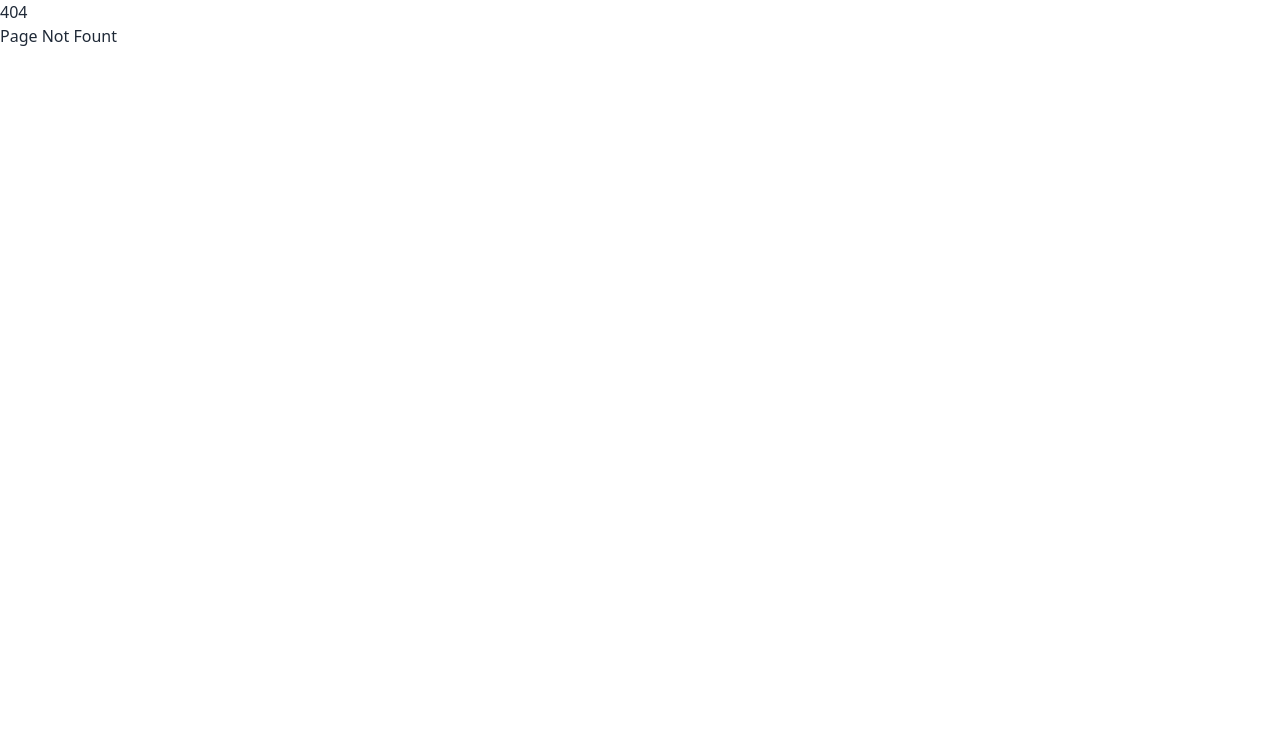
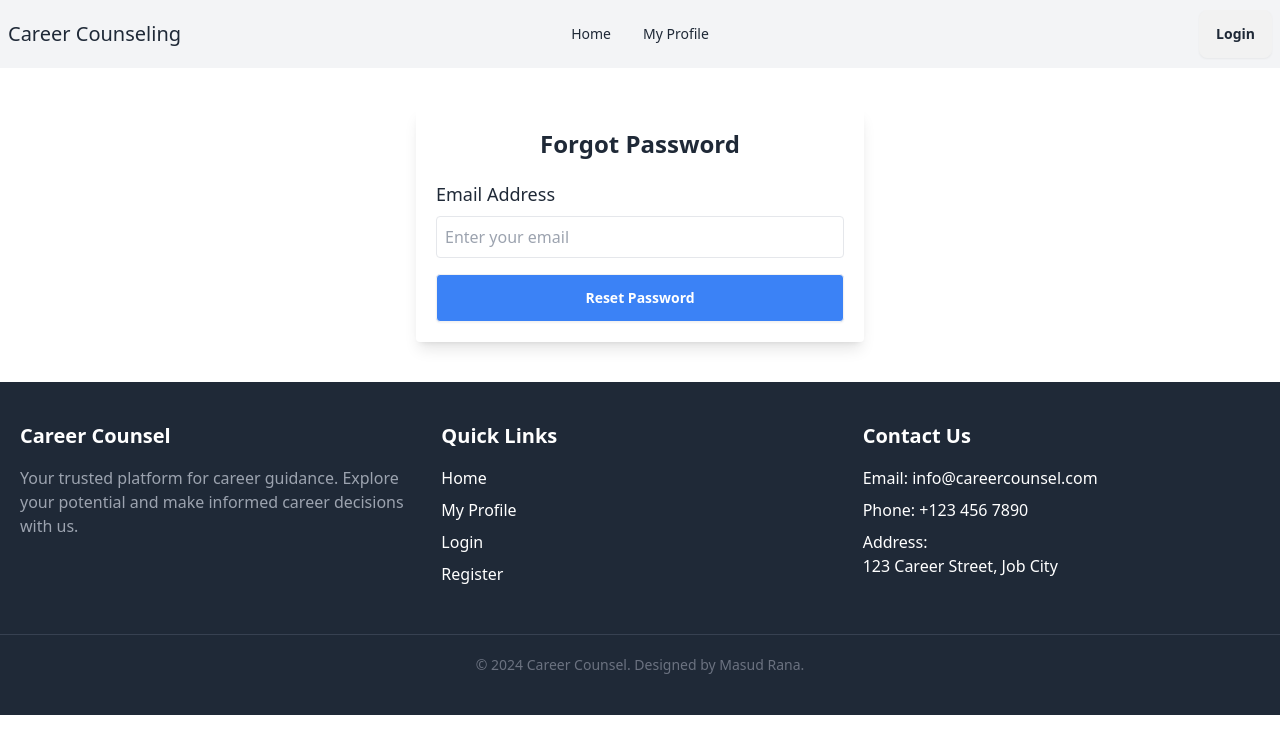
Before and after one commit to masud2005/9th-assignment-Career-Counseling, a React (Vite) app: page /forget-password in a window 1280 px wide. Before the commit this address had no page. Shown: the top 754 px of the page. Built offline with nearby package versions, Linux system fonts and the light colour scheme.

Commit message:
Added Forgate Password Functionality

```diff
--- /dev/null
+++ b/src/pages/ForgatePassword.jsx
@@ -0,0 +1,53 @@
+import React, { useState } from 'react';
+import { sendPasswordResetEmail, getAuth } from "firebase/auth";
+import { useLocation } from 'react-router-dom';
+
+const ForgetPassword = () => {
+    const location = useLocation();
+    const initialEmail = location.state?.email || '';
+    // console.log(location, initialEmail);
+    const [email, setEmail] = useState(initialEmail); // Initial email state
+    const auth = getAuth();
+
+    const handleResetPassword = () => {
+        if (!email) {
+            alert('Please enter your email address.');
+            return;
+        }
+
+        sendPasswordResetEmail(auth, email)
+            .then(() => {
+                alert('Password reset email sent. Please check your inbox.');
+                // Reset email field after sending reset link
+                setEmail(''); // Clear the email field after reset
+                // Optionally redirect the user to their inbox
+                // window.location.href = "https://mail.google.com";
+            })
+            .catch((error) => {
+                console.error(error.message);
+                alert('Error: ' + error.message);
+            });
+    };
+
+    return (
+        <div className="container mx-auto my-10 p-5 max-w-md bg-white shadow-lg rounded">
+            <h1 className="text-2xl font-bold mb-5 text-center">Forgot Password</h1>
+            <label className="block text-lg mb-2">Email Address</label>
+            <input
+                type="email"
+                value={email}
+                onChange={(e) => setEmail(e.target.value)} // Handle user input
+                placeholder="Enter your email"
+                className="w-full p-2 border rounded mb-4"
+            />
+            <button
+                onClick={handleResetPassword}
+                className="btn bg-blue-500 text-white w-full py-2 rounded"
+            >
+                Reset Password
+            </button>
+        </div>
+    );
+};
+
+export default ForgetPassword;
--- a/src/pages/Login.jsx
+++ b/src/pages/Login.jsx
@@ -1,4 +1,4 @@
-import React, { useContext } from 'react';
+import React, { useContext, useState } from 'react';
 import { Link } from 'react-router-dom';
 import { AuthContext } from '../context/AuthProvider';
 import Swal from 'sweetalert2';
@@ -6,12 +6,14 @@ import Swal from 'sweetalert2';
 const Login = () => {
 
     const { userLogin, loginWithGoogle } = useContext(AuthContext);
+    const [email, setEmail] = useState('');
 
     const handleLogin = (e) => {
         e.preventDefault();
         const email = e.target.email.value;
         const password = e.target.password.value;
         // console.log(email, password);
+        setEmail(email);
 
         userLogin(email, password)
             .then(result => {
@@ -61,7 +63,7 @@ const Login = () => {
                     <label className="label">
                         <span className="label-text text-base">Email address</span>
                     </label>
-                    <input type="email" name='email' placeholder="Enter your email address" className="input input-bordered placeholder:text-sm" required />
+                    <input type="email" name='email' value={email} onChange={(e) => setEmail(e.target.value)} placeholder="Enter your email address" className="input input-bordered placeholder:text-sm" required />
                 </div>
                 <div className="form-control">
                     <label className="label">
@@ -69,6 +71,12 @@ const Login = () => {
                     </label>
                     <input type="password" name='password' placeholder="Enter your password" className="input input-bordered placeholder:text-sm" required />
                 </div>
+                <p className="mt-2">
+                    Forgot your password?
+                    <Link to="/forget-password" state={{ email: email }} className="text-blue-500 underline">
+                        Reset Now
+                    </Link>
+                </p>
                 {/* {
                 error && <span className='text-red-600 text-sm'>{error}</span>
             } */}
--- a/src/pages/Register.jsx
+++ b/src/pages/Register.jsx
@@ -120,7 +120,6 @@ const Register = () => {
             </form>
             <button onClick={handleLoginWithGoogle} className='btn w-fit mt-10 mx-auto'>Login with Google</button>
         </div>
-
     );
 };
 
--- a/src/routes/Routes.jsx
+++ b/src/routes/Routes.jsx
@@ -6,6 +6,7 @@ import Home from "../pages/Home";
 import ServiceDetails from "../pages/ServiceDetails";
 import Login from "../pages/Login";
 import Register from "../pages/Register";
+import ForgetPassword from "../pages/ForgatePassword";
 
 const routes = createBrowserRouter([
     {
@@ -34,6 +35,10 @@ const routes = createBrowserRouter([
             {
                 path: '/register',
                 element: <Register />
+            },
+            {
+                path: '/forget-password',
+                element: <ForgetPassword />
             }
         ]
     }
```
